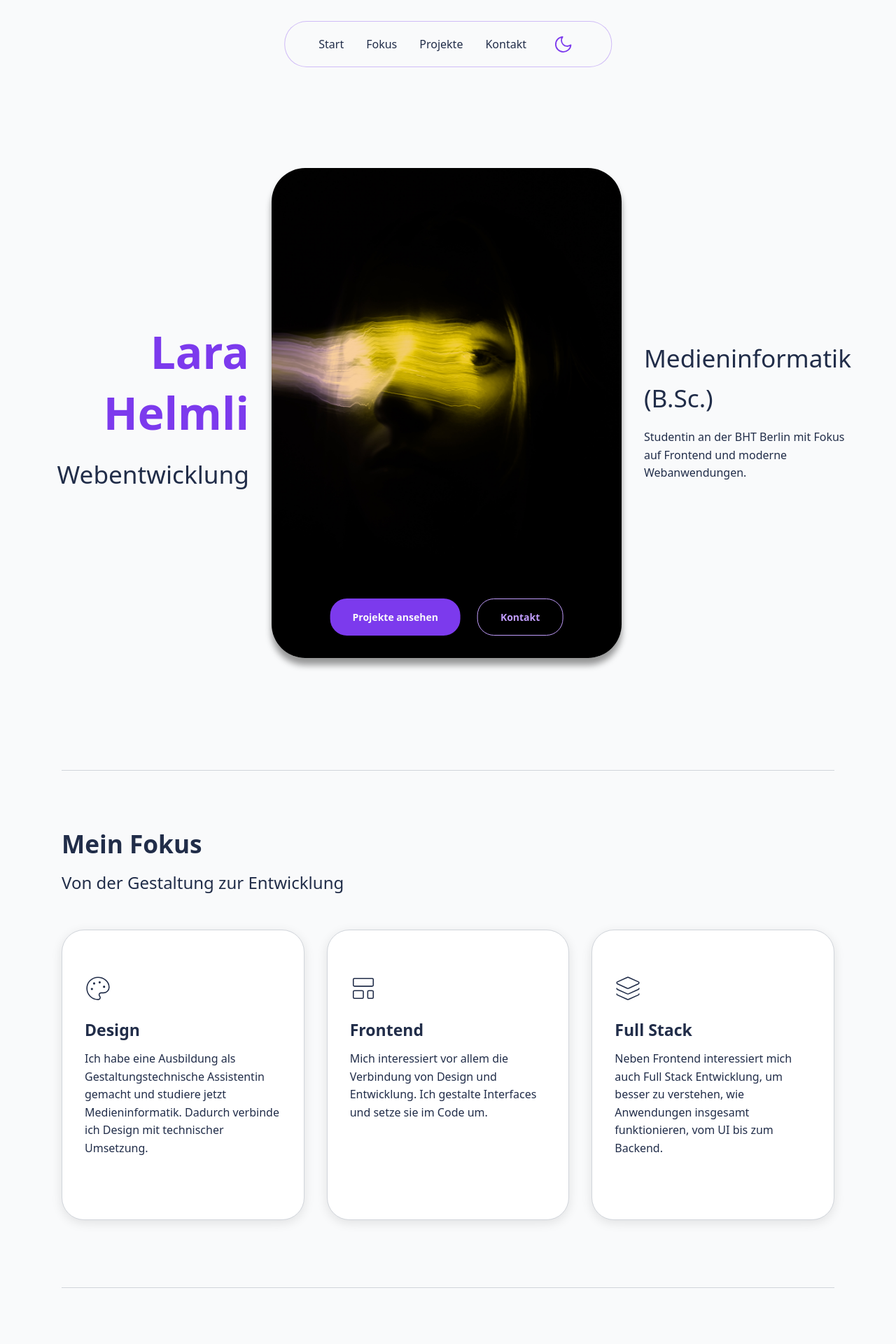
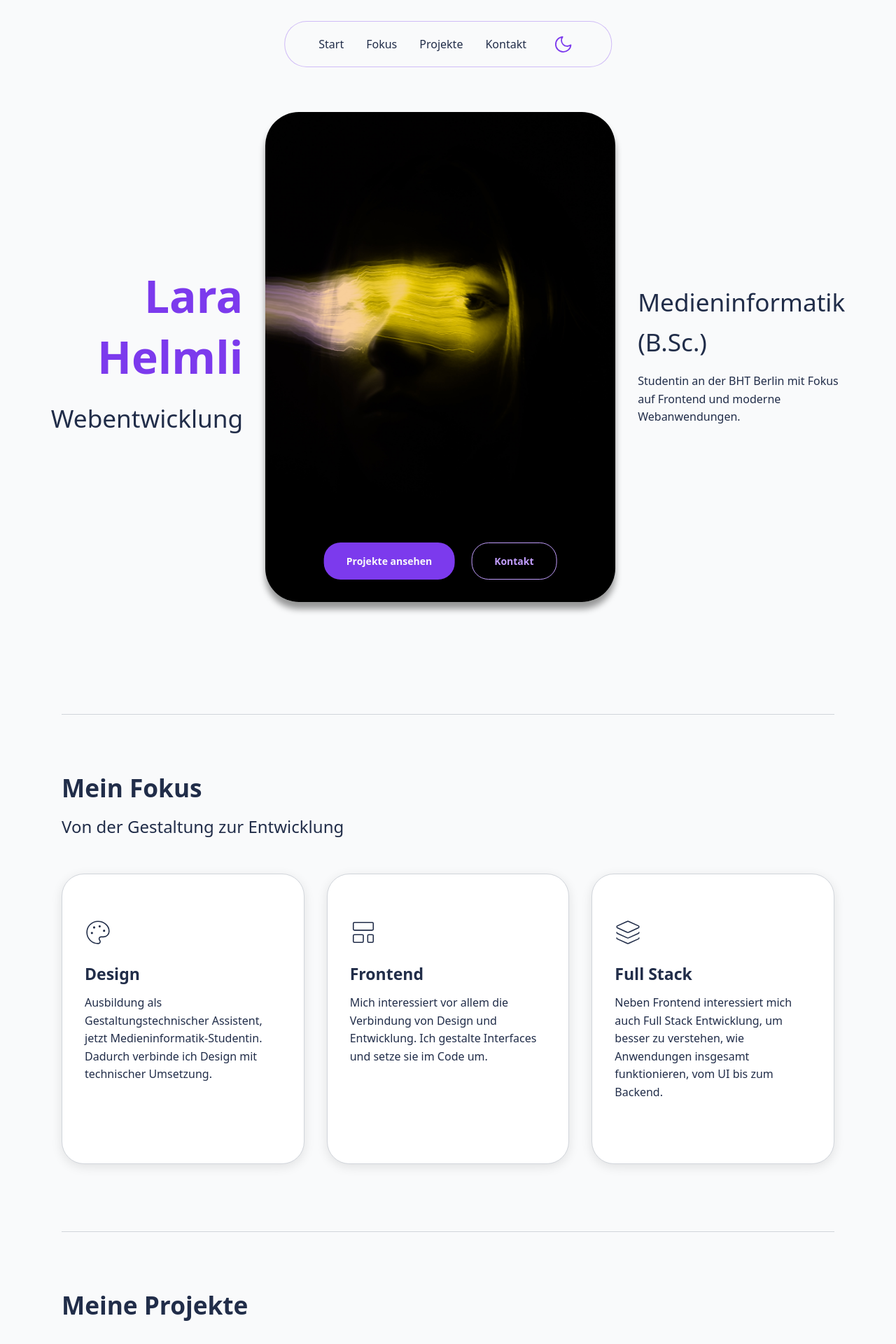
Before and after one commit to xMercey/portfolio, a React (Vite) app: page / in a window 1280 px wide. Shown: the top 1920 px of the page at 70% size. Built offline with nearby package versions, Linux system fonts and the light colour scheme.

Commit message:
Navbar/ Texte/ Styling überarbeitet

```diff
--- a/src/components/Header.tsx
+++ b/src/components/Header.tsx
@@ -11,6 +11,7 @@ export function Header({darkMode, toggleDarkMode}: HeaderProps) {
   const [isOpen, setIsOpen] = useState(false);
 
   const toggleMenu = () => setIsOpen(!isOpen);
+  const closeMenu = () => setIsOpen(false);
 
   return (
     <header className="header">
@@ -24,10 +25,10 @@ export function Header({darkMode, toggleDarkMode}: HeaderProps) {
       </div>
 
       <nav className={`nav ${isOpen ? "active" : ""}`}>
-        <Link smooth to="/#">Start</Link>
-        <Link to="/#about">Fokus</Link>
-        <Link to="/#projects">Projekte</Link>
-<       Link to="/#contact">Kontakt</Link>
+        <Link smooth to="/#" onClick={closeMenu}>Start</Link>
+        <Link smooth to="/#about" onClick={closeMenu}>Fokus</Link>
+        <Link smooth to="/#projects" onClick={closeMenu}>Projekte</Link>
+        <Link smooth to="/#contact" onClick={closeMenu}>Kontakt</Link>
         <button
         className={`mode-toggle ${isOpen ? "rotate" : ""}`} onClick={() => {toggleDarkMode()}}>
         {darkMode ? <svg className="sun" xmlns="http://www.w3.org/2000/svg" width="18" height="18"
--- a/src/pages/LandingPage.tsx
+++ b/src/pages/LandingPage.tsx
@@ -6,6 +6,7 @@ import { ProjectsPage } from "../sections/ProjectsSection";
 export function LandingPage() {
   return (
     <>
+    <div className="page">
       <section className="hero">
         <div className="hero-content">
           <div className="hero-main">
@@ -21,7 +22,7 @@ export function LandingPage() {
 
             <div className="hero-actions">
               <a href="#projects" className="btn btn-primary">Projekte ansehen</a>
-        <a href="#about" className="btn btn-primary-light">Kontakt</a>
+              <a href="#contact" className="btn btn-primary-light">Kontakt</a>
             </div>
           </div>
 
@@ -35,7 +36,7 @@ export function LandingPage() {
           </div>
         </div>
       </section>
-      <div className="page">
+
         <hr/>
         <AboutMePage/>
         <hr/>
--- a/src/sections/AboutMeSection.tsx
+++ b/src/sections/AboutMeSection.tsx
@@ -5,7 +5,7 @@ export function AboutMePage() {
     {
       icon: Palette,
       title: "Design",
-      text: "Ich habe eine Ausbildung als Gestaltungstechnische Assistentin gemacht und studiere jetzt Medieninformatik. Dadurch verbinde ich Design mit technischer Umsetzung."
+      text: "Ausbildung als Gestaltungstechnischer Assistent, jetzt Medieninformatik-Studentin. Dadurch verbinde ich Design mit technischer Umsetzung."
     },
     {
       icon: LayoutTemplate,
@@ -21,9 +21,9 @@ export function AboutMePage() {
 
   return (
     <>
-      <h2 id="about">Mein Fokus</h2>
+      <section id="about">
+      <h2>Mein Fokus</h2>
       <p className="subtitle">Von der Gestaltung zur Entwicklung</p>
-      <section>
         <div className="card-container">
           {cards.map((card) => (
             <div key={card.title} className="card">
--- a/src/styles/pages/_landing.scss
+++ b/src/styles/pages/_landing.scss
@@ -3,7 +3,7 @@
   display: flex;
   justify-content: center;
   align-items: center;
-  margin: 15rem 0 10rem;
+  margin: 10rem 0;
 }
 
 .hero-main {
@@ -85,7 +85,6 @@
     max-width: 1200px;
   }
 
-
   .hero-left {
     display: flex;
     flex-direction: row;
@@ -126,7 +125,6 @@
     border-radius: 1.5rem;
   }
 
-
   .hero-actions {
     margin-top: var(--space-md);
     gap: var(--space-sm);
```
Lines whose indentation alone changed are shown as unchanged.
